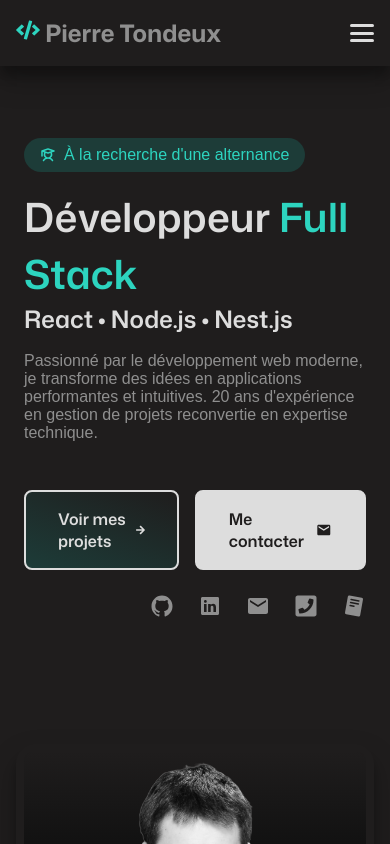
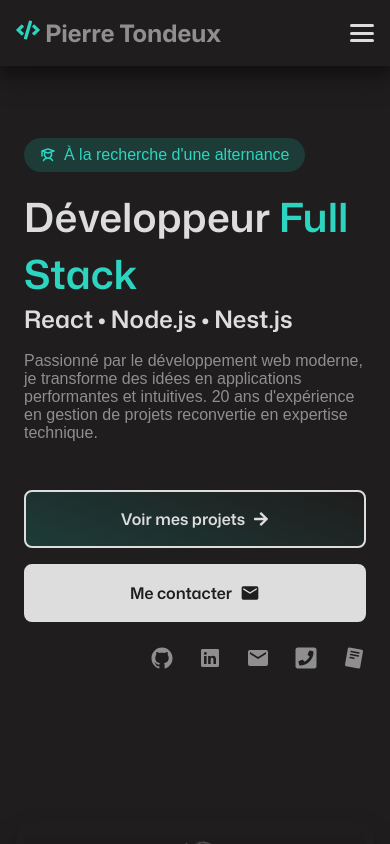
Before and after one commit to PierreTDX/alternance.ptdx.fr, a Next.js app: page / in a window 390 px wide. Shown: the top 844 px of the page. Built offline with nearby package versions, Linux system fonts and the light colour scheme; a web font is replaced by a local one.

Commit message:
presention position bouttons

```diff
--- a/components/Presentation/presentation.scss
+++ b/components/Presentation/presentation.scss
@@ -69,4 +69,11 @@
     .iconsFooter {
         justify-content: end;
     }
+
+    @media (max-width: 767px) {
+        .presentationAction {
+            width: 100%;
+            flex-direction: column;
+        }
+    }
 }
```
